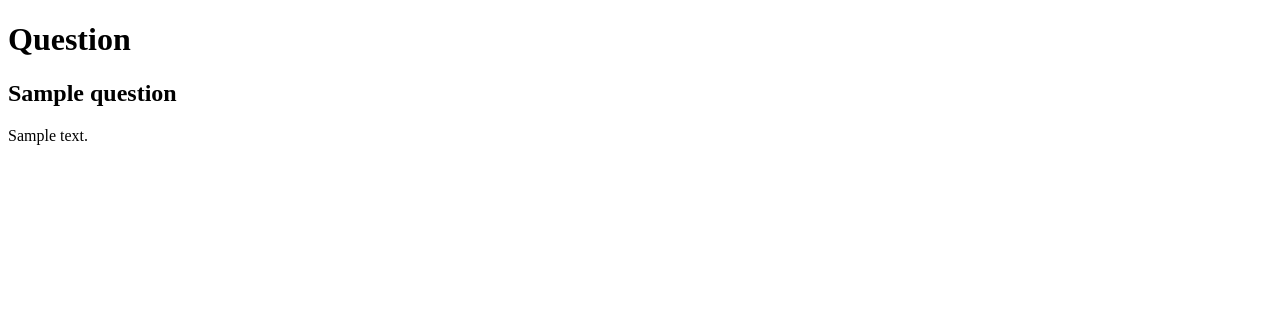
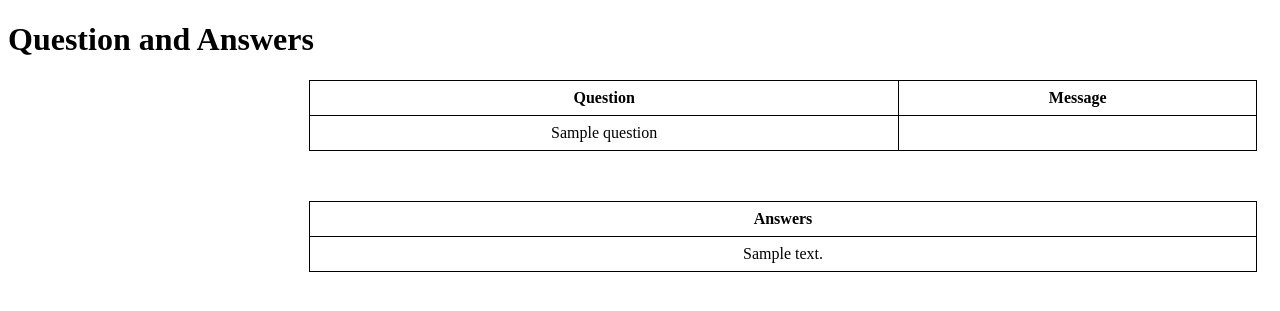
Before and after one commit to nikolawierzbowska/ASKmate_1, a Flask app: template templates/question.html in a window 1280 px wide. Shown: the top 311 px of the page. Run offline with Flask 3, Linux system fonts and the light colour scheme; the template is opened without the code that fills it: most values are stand-ins (such as "Sample title", 1, 10 or a date in 2020).

Commit message:
1. List questions done 2. Display a question done

```diff
--- a/server.py
+++ b/server.py
@@ -16,8 +16,11 @@ def list_questions():
 
 
 @app.route('/question/<question_id>')
-def print_question():
-        return flask.render_template("question.html", question=list_questions(file="data/question.csv"))
+def print_question(question_id):
+    question = data_manager.get_question_by_id_dm(question_id)
+    message = data_manager.get_message_by_id_dm(question_id)
+    answers = data_manager.get_answers_by_question_id_dm(question_id)
+    return flask.render_template('question.html', question=question,message =message, answers=answers)
 
 
 if __name__ == "__main__":
--- a/templates/question.html
+++ b/templates/question.html
@@ -1,18 +1,46 @@
 <!DOCTYPE html>
-<html>
+<html lang="eng">
 <head>
+    <title>Question</title>
+    <style>
+        table {
+            border-collapse: collapse;
+            width: 75%;
+            margin-right: 15px;
+            margin-left: auto;
+            margin-bottom: 50px;
+        }
 
-    <title>Ask mate</title>
+        th, td {
+            border: 1px solid black;
+            padding: 8px;
+            text-align: center;
+        }
+    </style>
 </head>
+<body>
+    <h1>Question and Answers</h1>
 
-<body>
-    <h1>Question</h1>
+    <table>
+        <tr>
+            <th>Question</th>
+            <th>Message</th>
+        </tr>
+        <tr>
+            <td>{{ question }}</td>
+            <td>{{ message }}</td>
+        </tr>
+    </table>
 
-
-    {% for q in question %}
-    <h2>{{q['title']}}</h2>
-    <p>{{q['message']}}</p>
-    {% endfor %}
-
+    <table>
+         <tr>
+            <th>Answers</th>
+        </tr>
+        {% for answer in answers %}
+        <tr>
+            <td>{{ answer }}</td>
+        </tr>
+        {% endfor %}
+    </table>
 </body>
 </html>
```
Also changed, not shown: data_manager.py (+16 -3 lines), templates/list.html (+14 -3 lines).
